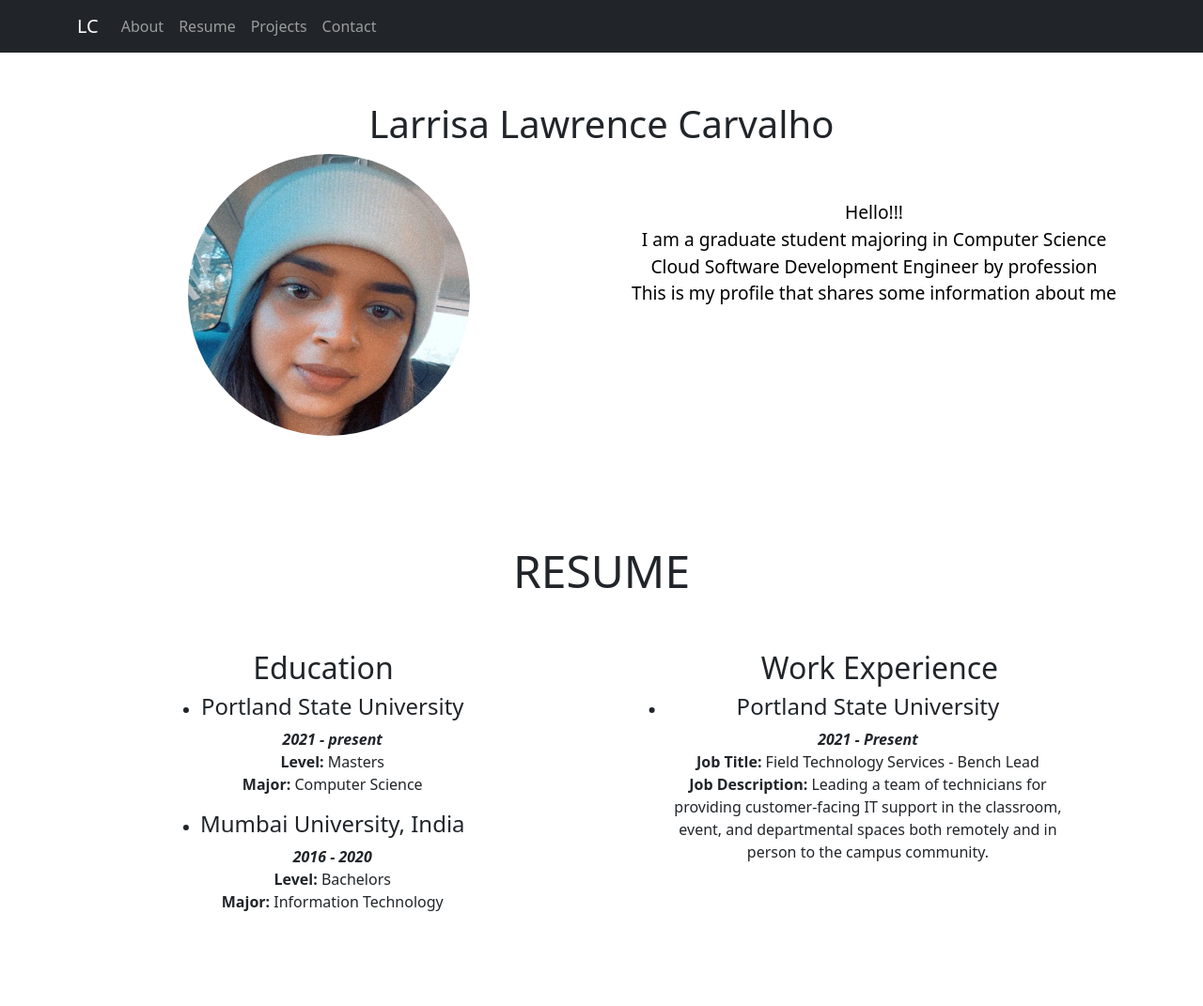
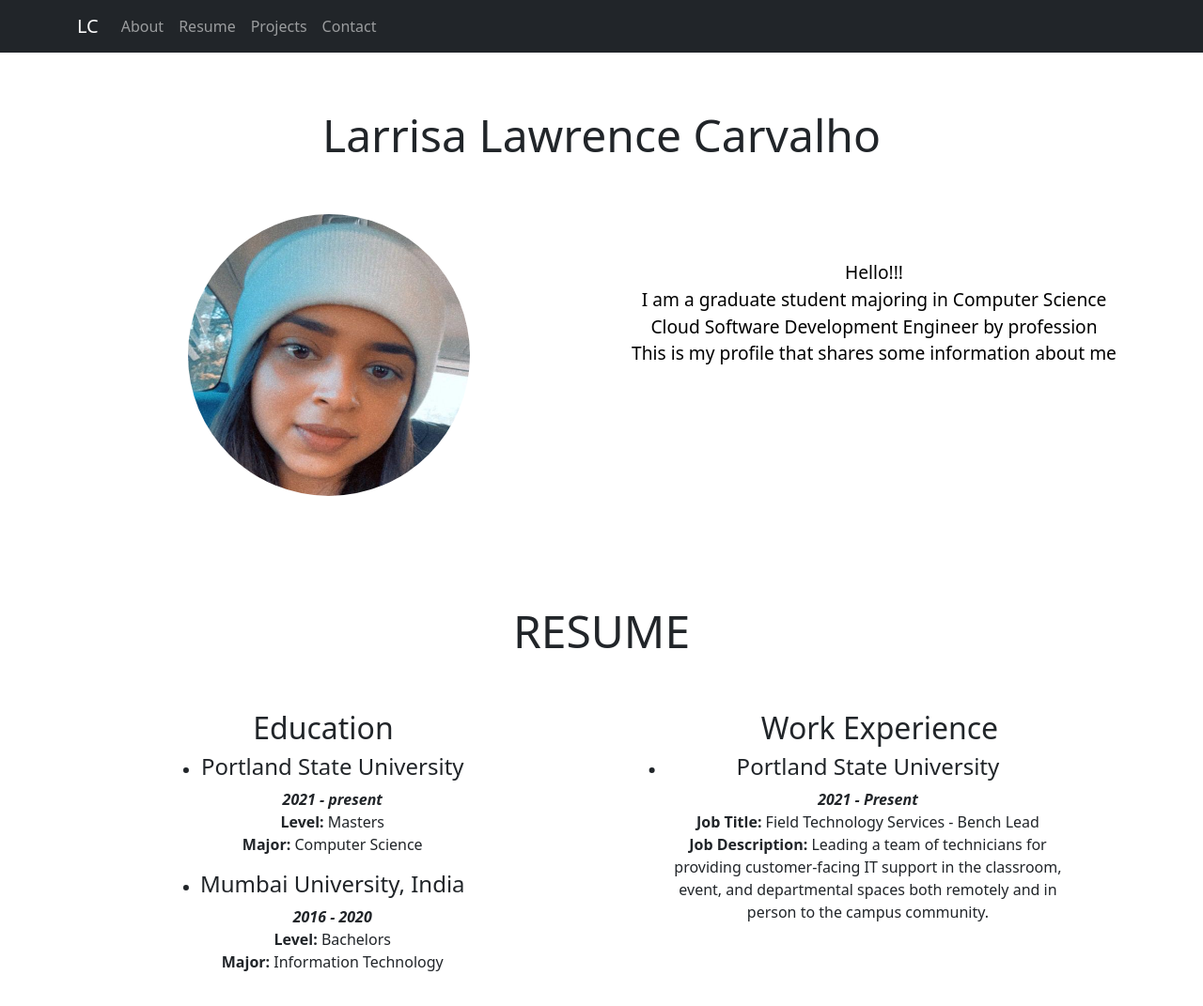
Before and after one commit to larrisacarvalho/larrisacarvalho.github.io, a plain HTML site: page index.html in a window 1280 px wide. Shown: the top 1071 px of the page at 94% size. Drawn offline with nearby package versions, Linux system fonts and the light colour scheme.

Commit message:
Text size change

```diff
--- a/index.html
+++ b/index.html
@@ -41,7 +41,7 @@
             <div class = "mx-5 px-4">
                 <div id = "about" class="placeStyle">
                     <div class = "row mt-5">
-                        <h1 class="text-dark text-center">Larrisa Lawrence Carvalho</h1>
+                        <div class="mb-5 text-dark  text-center" style="font-weight: 500 ;font-size: 3rem">Larrisa Lawrence Carvalho</div>
                     </div>
                     <div class = "row">
                         <div class = "col-md-6">
```
